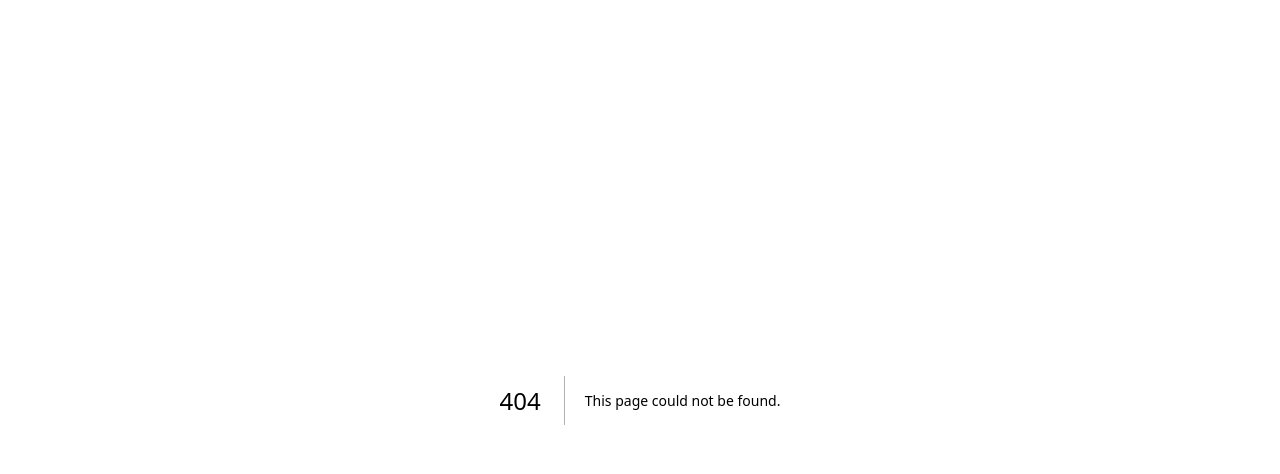
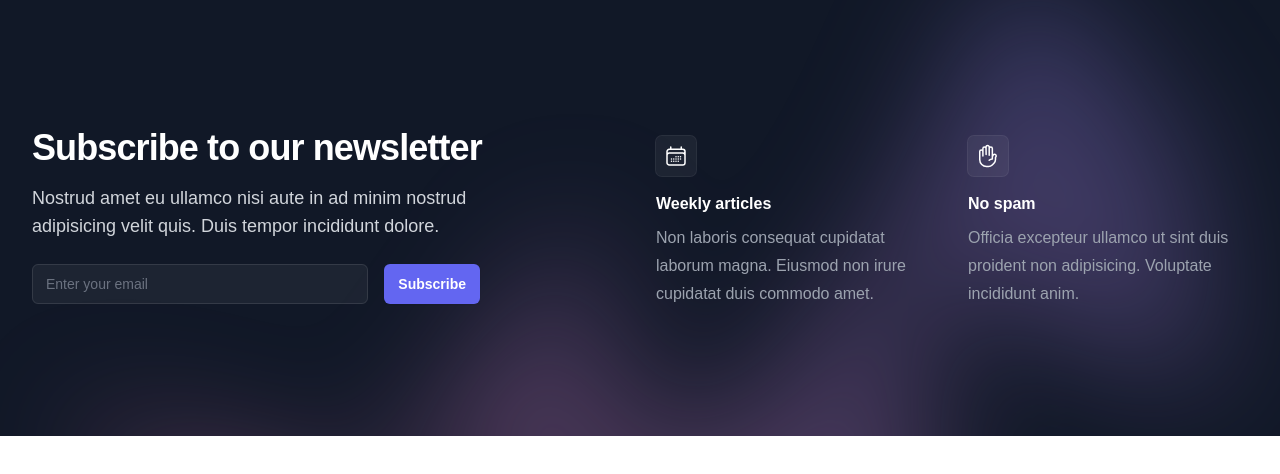
Before and after one commit to ezeahunanya/newsletter, a Next.js app: page /subscribe in a window 1280 px wide. Before the commit this address had no page. Shown: the top 474 px of the page. Built offline with nearby package versions, Linux system fonts and the light colour scheme.

Commit message:
Add subscribe page

```diff
--- /dev/null
+++ b/app/subscribe/page.tsx
@@ -0,0 +1,5 @@
+import SubscribeForm from './subscribeForm';
+
+export default function Page() {
+  return <SubscribeForm />
+}
--- /dev/null
+++ b/app/subscribe/subscribeForm.tsx
@@ -0,0 +1,68 @@
+import { CalendarDaysIcon, HandRaisedIcon } from '@heroicons/react/24/outline'
+
+export default function SubscribeForm() {
+  return (
+    <div className="relative isolate overflow-hidden bg-gray-900 py-16 sm:py-24 lg:py-32">
+      <div className="mx-auto max-w-7xl px-6 lg:px-8">
+        <div className="mx-auto grid max-w-2xl grid-cols-1 gap-x-8 gap-y-16 lg:max-w-none lg:grid-cols-2">
+          <div className="max-w-xl lg:max-w-lg">
+            <h2 className="text-4xl font-semibold tracking-tight text-white">Subscribe to our newsletter</h2>
+            <p className="mt-4 text-lg text-gray-300">
+              Nostrud amet eu ullamco nisi aute in ad minim nostrud adipisicing velit quis. Duis tempor incididunt
+              dolore.
+            </p>
+            <div className="mt-6 flex max-w-md gap-x-4">
+              <label htmlFor="email-address" className="sr-only">
+                Email address
+              </label>
+              <input
+                id="email-address"
+                name="email"
+                type="email"
+                required
+                placeholder="Enter your email"
+                autoComplete="email"
+                className="min-w-0 flex-auto rounded-md bg-white/5 px-3.5 py-2 text-base text-white outline outline-1 -outline-offset-1 outline-white/10 placeholder:text-gray-500 focus:outline focus:outline-2 focus:-outline-offset-2 focus:outline-indigo-500 sm:text-sm/6"
+              />
+              <button
+                type="submit"
+                className="flex-none rounded-md bg-indigo-500 px-3.5 py-2.5 text-sm font-semibold text-white shadow-sm hover:bg-indigo-400 focus-visible:outline focus-visible:outline-2 focus-visible:outline-offset-2 focus-visible:outline-indigo-500"
+              >
+                Subscribe
+              </button>
+            </div>
+          </div>
+          <dl className="grid grid-cols-1 gap-x-8 gap-y-10 sm:grid-cols-2 lg:pt-2">
+            <div className="flex flex-col items-start">
+              <div className="rounded-md bg-white/5 p-2 ring-1 ring-white/10">
+                <CalendarDaysIcon aria-hidden="true" className="size-6 text-white" />
+              </div>
+              <dt className="mt-4 text-base font-semibold text-white">Weekly articles</dt>
+              <dd className="mt-2 text-base/7 text-gray-400">
+                Non laboris consequat cupidatat laborum magna. Eiusmod non irure cupidatat duis commodo amet.
+              </dd>
+            </div>
+            <div className="flex flex-col items-start">
+              <div className="rounded-md bg-white/5 p-2 ring-1 ring-white/10">
+                <HandRaisedIcon aria-hidden="true" className="size-6 text-white" />
+              </div>
+              <dt className="mt-4 text-base font-semibold text-white">No spam</dt>
+              <dd className="mt-2 text-base/7 text-gray-400">
+                Officia excepteur ullamco ut sint duis proident non adipisicing. Voluptate incididunt anim.
+              </dd>
+            </div>
+          </dl>
+        </div>
+      </div>
+      <div aria-hidden="true" className="absolute left-1/2 top-0 -z-10 -translate-x-1/2 blur-3xl xl:-top-6">
+        <div
+          style={{
+            clipPath:
+              'polygon(74.1% 44.1%, 100% 61.6%, 97.5% 26.9%, 85.5% 0.1%, 80.7% 2%, 72.5% 32.5%, 60.2% 62.4%, 52.4% 68.1%, 47.5% 58.3%, 45.2% 34.5%, 27.5% 76.7%, 0.1% 64.9%, 17.9% 100%, 27.6% 76.8%, 76.1% 97.7%, 74.1% 44.1%)',
+          }}
+          className="aspect-[1155/678] w-[72.1875rem] bg-gradient-to-tr from-[#ff80b5] to-[#9089fc] opacity-30"
+        />
+      </div>
+    </div>
+  )
+}
```
Also changed, not shown: package.json (+7 -6 lines), 1 other file (tests, documents, lock files or other folders).
